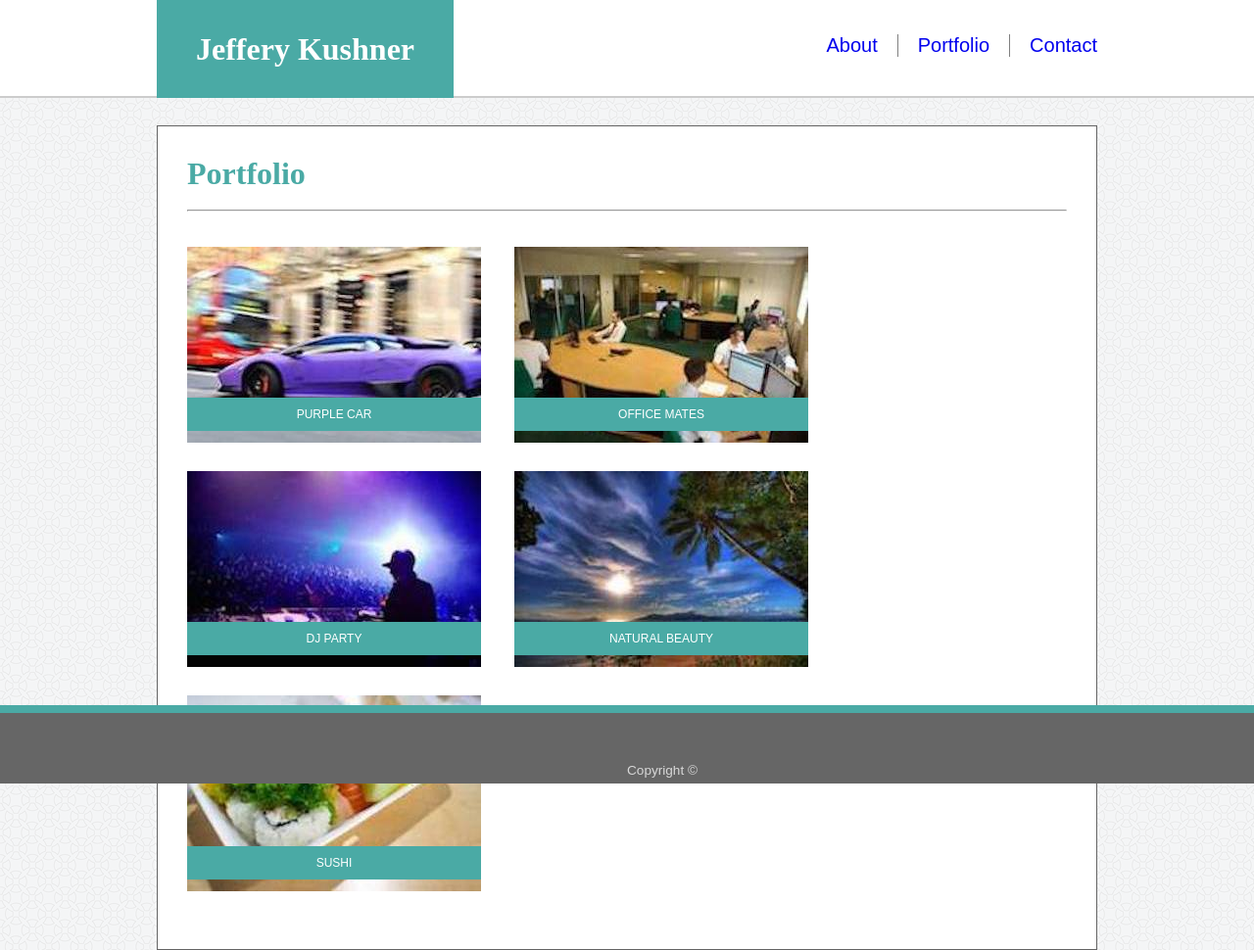
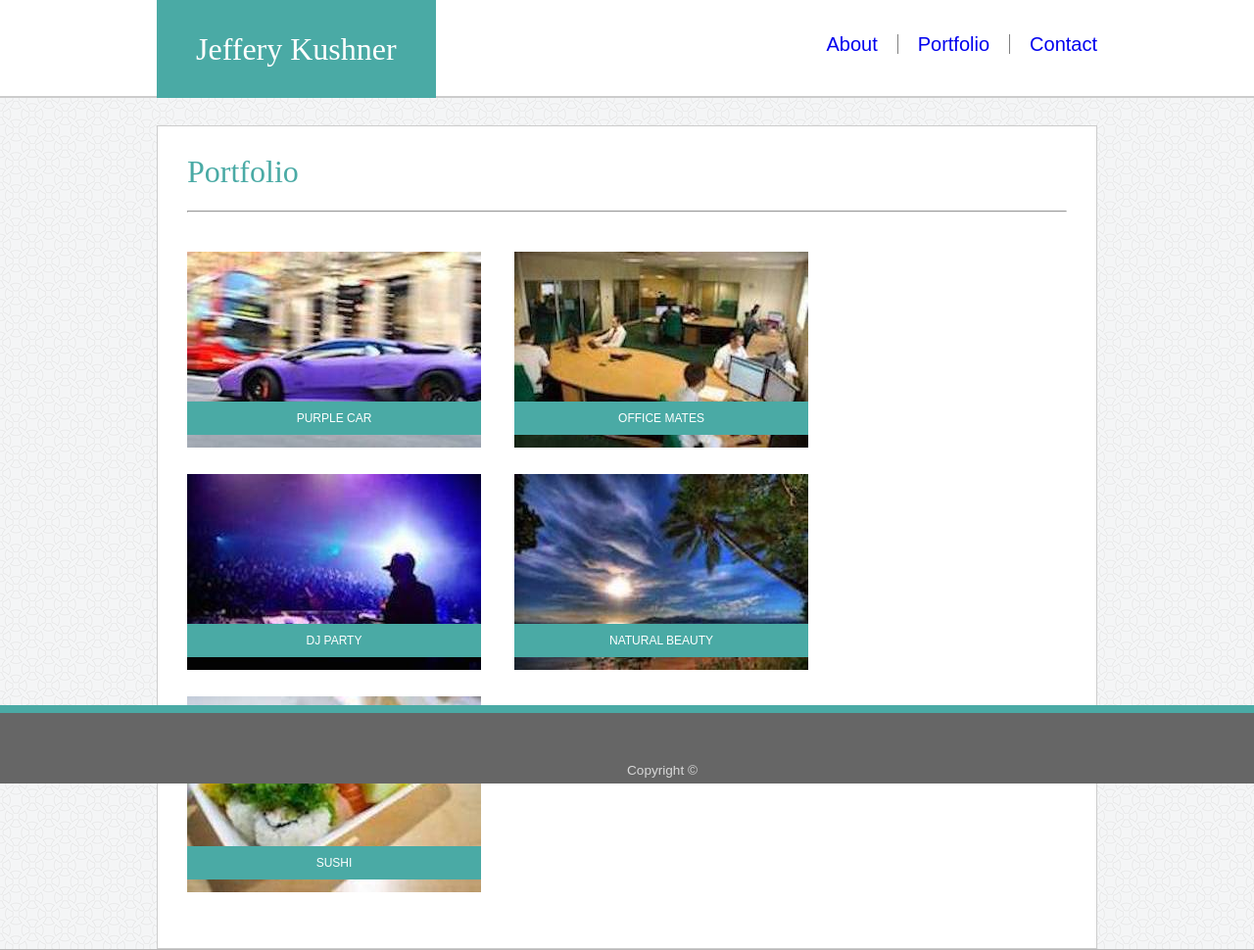
Before and after one commit to jeffk77/Basic-Portfolio, a plain HTML site: page portfolio.html in a window 1280 px wide. Shown: the whole page at 98% size. Drawn offline with Linux system fonts and the light colour scheme.

Commit message:
Final Changes

```diff
--- a/css/reset.css
+++ b/css/reset.css
@@ -1,31 +1,48 @@
-/* reset browser styles */
-html, body, div, span, object, iframe, h1, h2, h3, h4, h5, h6, p, blockquote, pre, a, abbr, acronym, address, big, cite, code, del, dfn, em, img, ins, kbd, q, s, samp,small, strike, strong, sub, sup, tt, var, b, u, i, center, dl, dt, dd, ol, ul, li, fieldset, form, label, legend,
-table, caption, tbody, tfoot, thead, tr, th, td, article, aside, canvas, details, embed,
-figure, figcaption, footer, header, hgroup, menu, nav, output, ruby, section, summary,
+/* http://meyerweb.com/eric/tools/css/reset/
+   v2.0 | 20110126
+   License: none (public domain)
+*/
+
+html, body, div, span, applet, object, iframe,
+h1, h2, h3, h4, h5, h6, p, blockquote, pre,
+a, abbr, acronym, address, big, cite, code,
+del, dfn, em, img, ins, kbd, q, s, samp,
+small, strike, strong, sub, sup, tt, var,
+b, u, i, center,
+dl, dt, dd, ol, ul, li,
+fieldset, form, label, legend,
+table, caption, tbody, tfoot, thead, tr, th, td,
+article, aside, canvas, details, embed,
+figure, figcaption, footer, header, hgroup,
+menu, nav, output, ruby, section, summary,
 time, mark, audio, video {
 	margin: 0;
 	padding: 0;
 	border: 0;
 	font-size: 100%;
+	font: inherit;
 	vertical-align: baseline;
 }
-article, aside, details, figcaption, figure, footer, header, hgroup, menu, nav, section {
+/* HTML5 display-role reset for older browsers */
+article, aside, details, figcaption, figure,
+footer, header, hgroup, menu, nav, section {
 	display: block;
 }
-ol {
-	padding-left: 1.4em;
-	list-style: decimal;
+body {
+	line-height: 1;
 }
-ul {
-	padding-left: 1.4em;
-	list-style: square;
+ol, ul {
+	list-style: none;
+}
+blockquote, q {
+	quotes: none;
+}
+blockquote:before, blockquote:after,
+q:before, q:after {
+	content: '';
+	content: none;
 }
 table {
 	border-collapse: collapse;
 	border-spacing: 0;
 }
-* {
-  padding: 0;
-  margin: 0;
-}
-/* end reset browser styles */
--- a/css/style.css
+++ b/css/style.css
@@ -96,7 +96,7 @@ main {
     height: fit-content;
     margin: auto;
     background-color: #ffffff;
-    border: 0.25px solid rgb(100, 100, 100);
+    border: 1px #cccccc solid;
 }
 #gallerysection {
     position: absolute;
@@ -111,9 +111,8 @@ main {
     background-color: #ffffff;
     display: block;
     vertical-align: middle;
-    border: 0.25px solid rgb(100,100,100);
+    border: 1px #cccccc solid;
 }
-
 footer {
 	position: fixed;
     bottom: 0;
```
